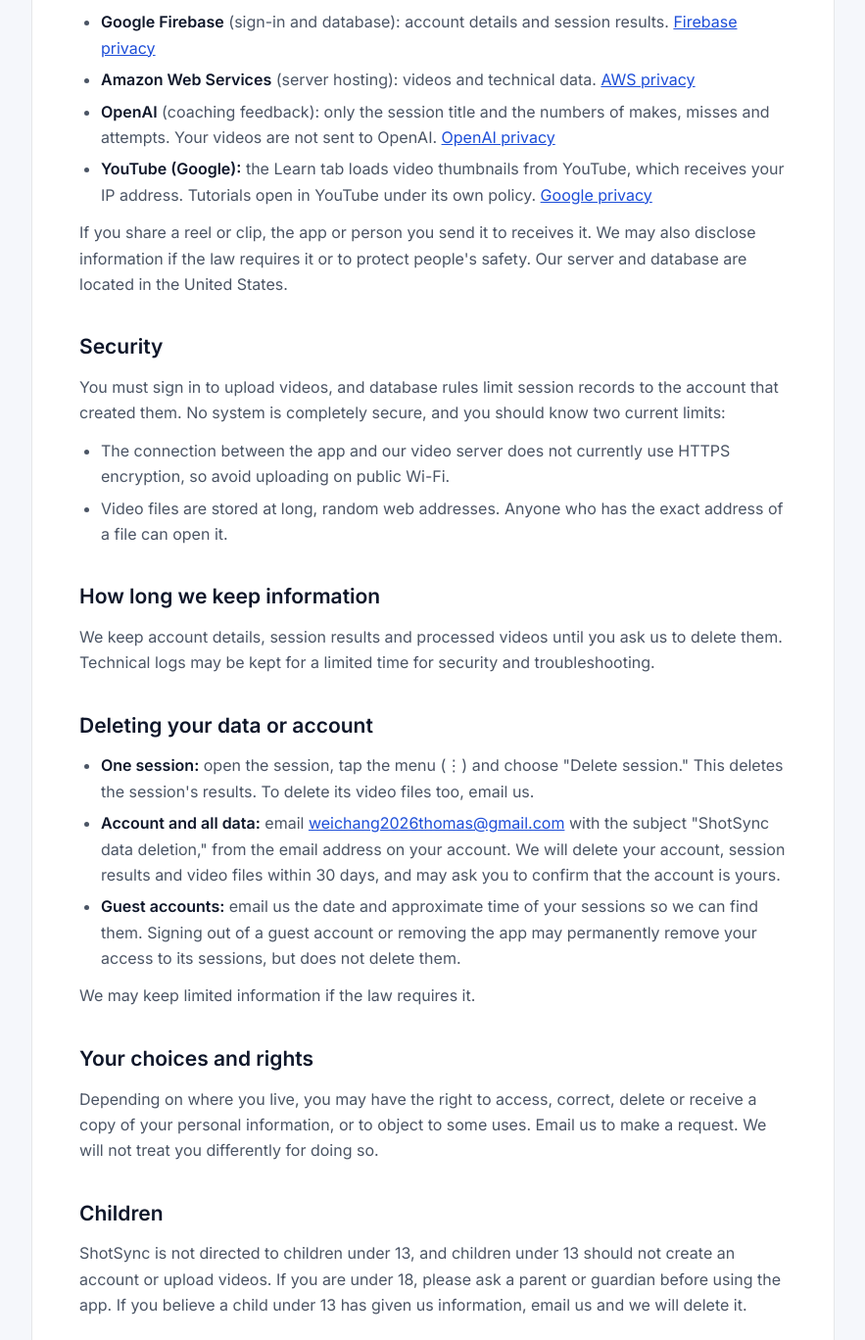
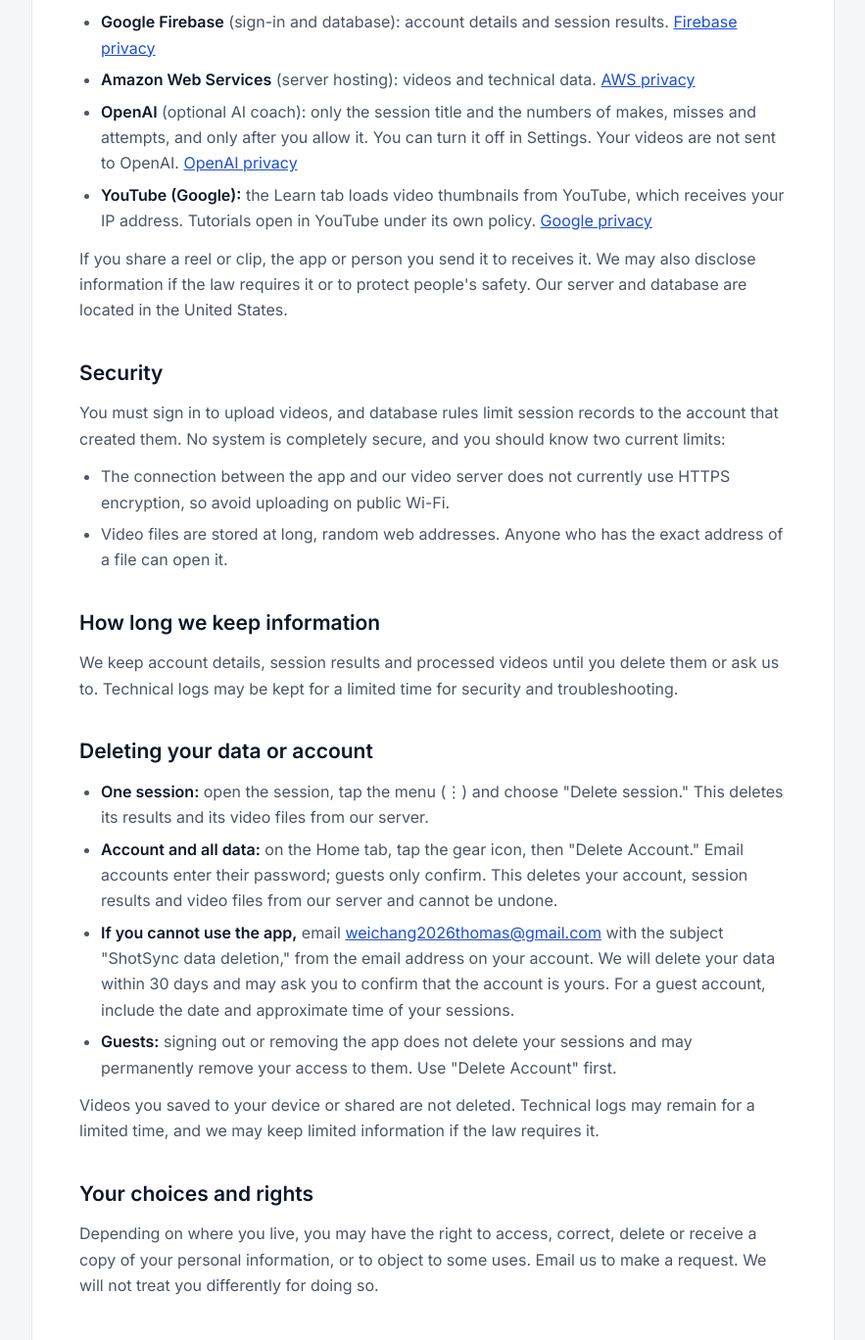
Before and after one commit to cm-website/shotsync, a plain HTML site: page privacy.html in a window 1280 px wide. Shown: the part 1443-2811 px from the top of the page at 98% size, without its empty margins (198-1081 px from the left). Drawn offline with Linux system fonts and the light colour scheme.

Commit message:
Update privacy policy for in-app deletion
Co-Authored-By: Claude Opus 5.5 <noreply@anthropic.com>

```diff
--- a/privacy.html
+++ b/privacy.html
@@ -77,7 +77,7 @@ footer { max-width: 820px; margin: 0 auto; padding: 0 24px 40px; color: var(--mu
 <ul>
 <li><strong>Google Firebase</strong> (sign-in and database): account details and session results. <a href="https://firebase.google.com/support/privacy">Firebase privacy</a></li>
 <li><strong>Amazon Web Services</strong> (server hosting): videos and technical data. <a href="https://aws.amazon.com/privacy/">AWS privacy</a></li>
-<li><strong>OpenAI</strong> (coaching feedback): only the session title and the numbers of makes, misses and attempts. Your videos are not sent to OpenAI. <a href="https://openai.com/policies/privacy-policy/">OpenAI privacy</a></li>
+<li><strong>OpenAI</strong> (optional AI coach): only the session title and the numbers of makes, misses and attempts, and only after you allow it. You can turn it off in Settings. Your videos are not sent to OpenAI. <a href="https://openai.com/policies/privacy-policy/">OpenAI privacy</a></li>
 <li><strong>YouTube (Google):</strong> the Learn tab loads video thumbnails from YouTube, which receives your IP address. Tutorials open in YouTube under its own policy. <a href="https://policies.google.com/privacy">Google privacy</a></li>
 </ul>
 <p>If you share a reel or clip, the app or person you send it to receives it. We may also disclose information if the law requires it or to protect people's safety. Our server and database are located in the United States.</p>
@@ -90,15 +90,16 @@ footer { max-width: 820px; margin: 0 auto; padding: 0 24px 40px; color: var(--mu
 </ul>
 
 <h2>How long we keep information</h2>
-<p>We keep account details, session results and processed videos until you ask us to delete them. Technical logs may be kept for a limited time for security and troubleshooting.</p>
+<p>We keep account details, session results and processed videos until you delete them or ask us to. Technical logs may be kept for a limited time for security and troubleshooting.</p>
 
 <h2 id="delete">Deleting your data or account</h2>
 <ul>
-<li><strong>One session:</strong> open the session, tap the menu (⋮) and choose "Delete session." This deletes the session's results. To delete its video files too, email us.</li>
-<li><strong>Account and all data:</strong> email <a href="mailto:weichang2026thomas@gmail.com?subject=ShotSync%20data%20deletion">weichang2026thomas@gmail.com</a> with the subject "ShotSync data deletion," from the email address on your account. We will delete your account, session results and video files within 30 days, and may ask you to confirm that the account is yours.</li>
-<li><strong>Guest accounts:</strong> email us the date and approximate time of your sessions so we can find them. Signing out of a guest account or removing the app may permanently remove your access to its sessions, but does not delete them.</li>
+<li><strong>One session:</strong> open the session, tap the menu (⋮) and choose "Delete session." This deletes its results and its video files from our server.</li>
+<li><strong>Account and all data:</strong> on the Home tab, tap the gear icon, then "Delete Account." Email accounts enter their password; guests only confirm. This deletes your account, session results and video files from our server and cannot be undone.</li>
+<li><strong>If you cannot use the app,</strong> email <a href="mailto:weichang2026thomas@gmail.com?subject=ShotSync%20data%20deletion">weichang2026thomas@gmail.com</a> with the subject "ShotSync data deletion," from the email address on your account. We will delete your data within 30 days and may ask you to confirm that the account is yours. For a guest account, include the date and approximate time of your sessions.</li>
+<li><strong>Guests:</strong> signing out or removing the app does not delete your sessions and may permanently remove your access to them. Use "Delete Account" first.</li>
 </ul>
-<p>We may keep limited information if the law requires it.</p>
+<p>Videos you saved to your device or shared are not deleted. Technical logs may remain for a limited time, and we may keep limited information if the law requires it.</p>
 
 <h2>Your choices and rights</h2>
 <p>Depending on where you live, you may have the right to access, correct, delete or receive a copy of your personal information, or to object to some uses. Email us to make a request. We will not treat you differently for doing so.</p>
```
